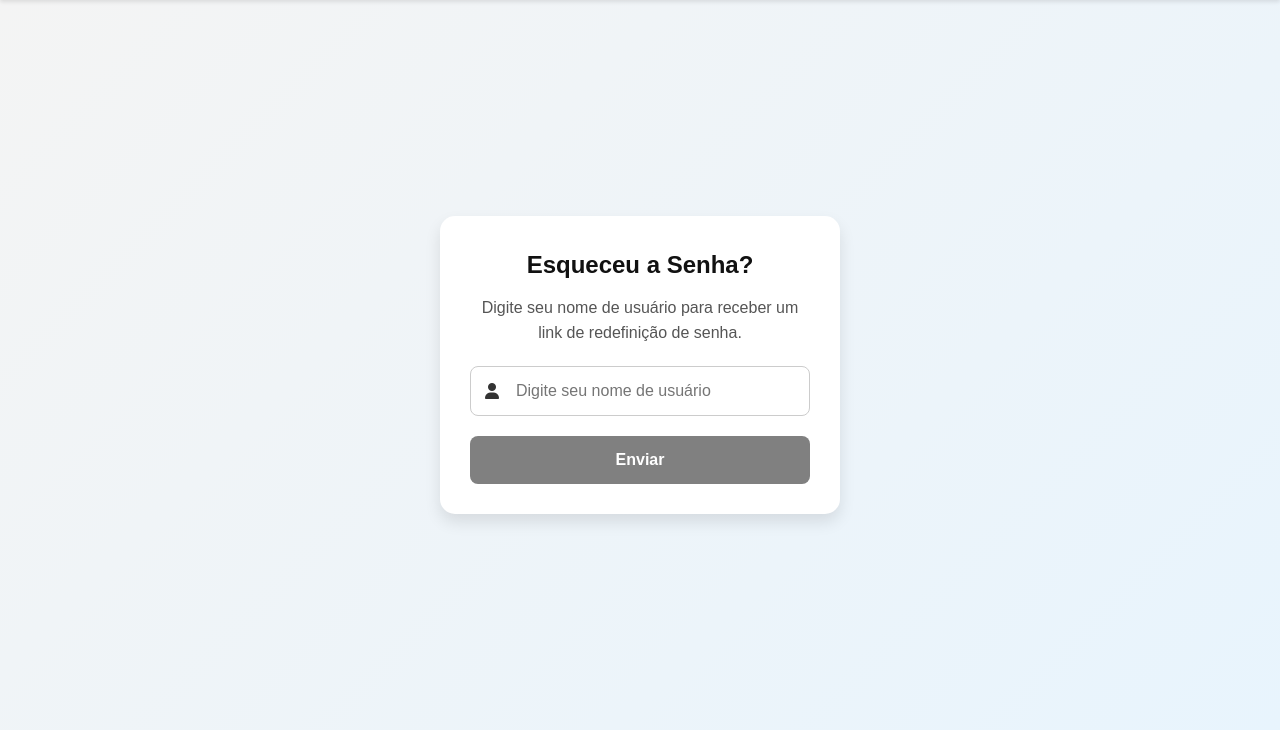
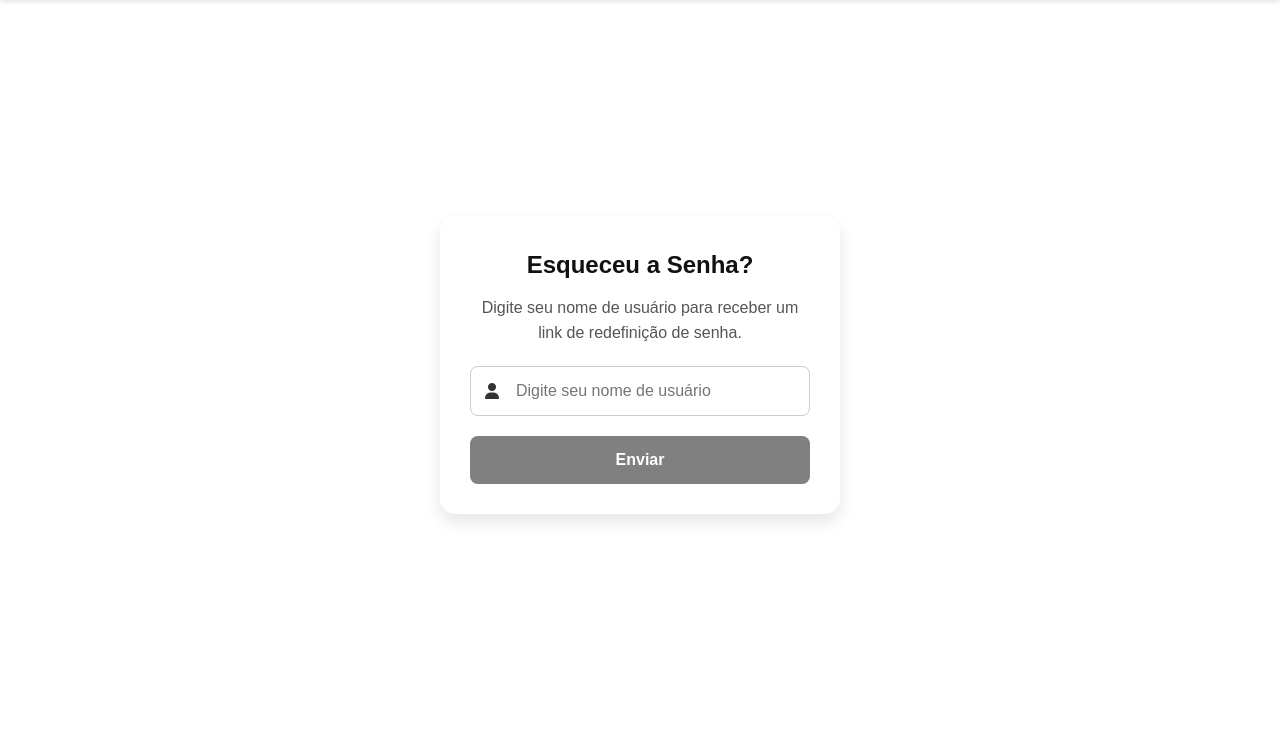
Before and after one commit to Guilherme-Engelmann/Mockup-MobileFirst, a PHP site: page /html/esqueceuasenha.php in a window 1280 px wide. Shown: the part 82-812 px from the top of the page. Run offline with PHP 8.4, Linux system fonts and the light colour scheme.

Commit message:
update - style

```diff
--- a/css/senha.css
+++ b/css/senha.css
@@ -171,7 +171,7 @@ a:hover {
     justify-content: center;
     align-items: center;
     padding: 20px;
-    background: linear-gradient(135deg, #f4f4f4 0%, #e8f4fd 100%);
+    background-color: white;
     min-height: calc(100vh - 70px);
 }
 
```
